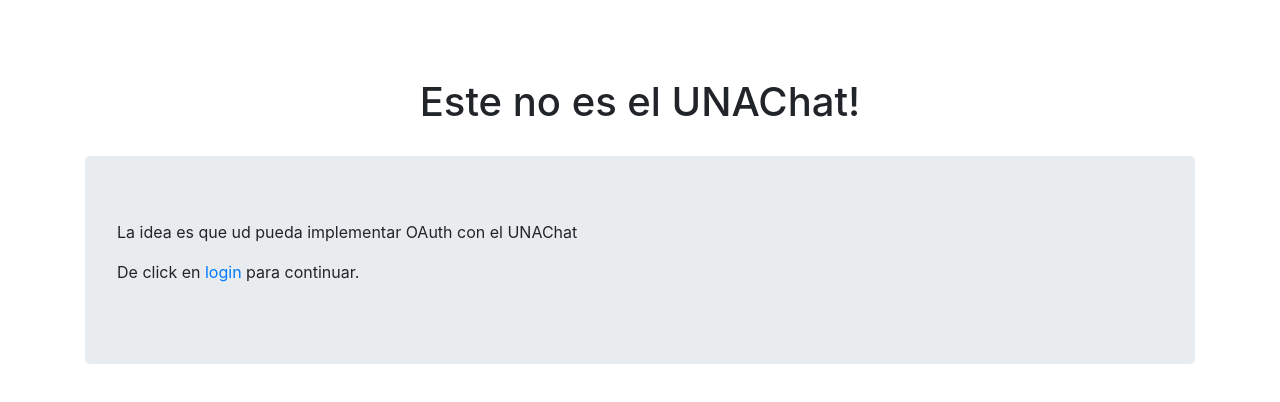
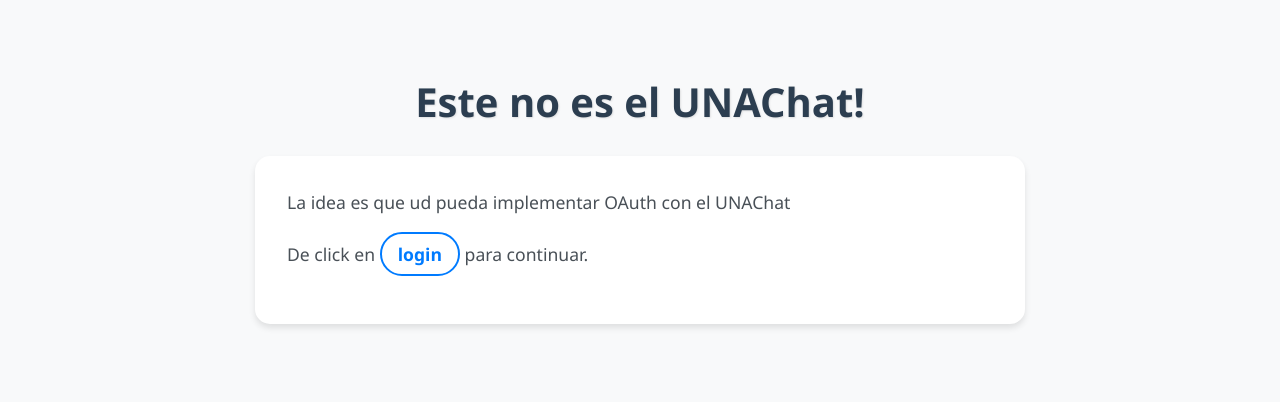
Before and after one commit to NotJarethGG/LabUNACHAT, a website: page views/index.html in a window 1280 px wide. Drawn offline with nearby package versions, Linux system fonts and the light colour scheme.

Commit message:
Update style.css

```diff
--- a/static/css/style.css
+++ b/static/css/style.css
@@ -1,7 +1,87 @@
-h1 {
-  margin-top: 2em;
+/* Estilos generales */
+body {
+    background-color: #f8f9fa;
+    font-family: 'Segoe UI', Tahoma, Geneva, Verdana, sans-serif;
+    line-height: 1.6;
 }
 
+.container {
+    margin-top: 5rem;
+    max-width: 800px;
+}
+
+/* Estilos del título */
+h1 {
+    color: #2c3e50;
+    font-weight: 700;
+    margin-bottom: 2rem;
+    font-size: 2.5rem;
+    text-shadow: 1px 1px 2px rgba(0,0,0,0.1);
+}
+
+/* Estilos del Jumbotron */
 .jumbotron {
-  margin-top: 2em;
+    background-color: white;
+    border-radius: 15px;
+    box-shadow: 0 4px 6px rgba(0,0,0,0.1);
+    padding: 2rem;
+    transition: transform 0.2s ease;
 }
+
+.jumbotron:hover {
+    transform: translateY(-5px);
+}
+
+.jumbotron p {
+    color: #495057;
+    font-size: 1.1rem;
+    margin-bottom: 1.5rem;
+}
+
+/* Estilos del enlace de login */
+#login-link {
+    color: #007bff;
+    text-decoration: none;
+    font-weight: 600;
+    padding: 0.5rem 1rem;
+    border: 2px solid #007bff;
+    border-radius: 25px;
+    transition: all 0.3s ease;
+}
+
+#login-link:hover {
+    background-color: #007bff;
+    color: white;
+    text-decoration: none;
+}
+
+/* Efectos de animación */
+@keyframes fadeIn {
+    from {
+        opacity: 0;
+        transform: translateY(20px);
+    }
+    to {
+        opacity: 1;
+        transform: translateY(0);
+    }
+}
+
+.container {
+    animation: fadeIn 0.8s ease-out;
+}
+
+/* Estilos responsivos */
+@media (max-width: 576px) {
+    .container {
+        margin-top: 2rem;
+    }
+
+    h1 {
+        font-size: 2rem;
+    }
+
+    .jumbotron {
+        padding: 1.5rem;
+    }
+}
```
